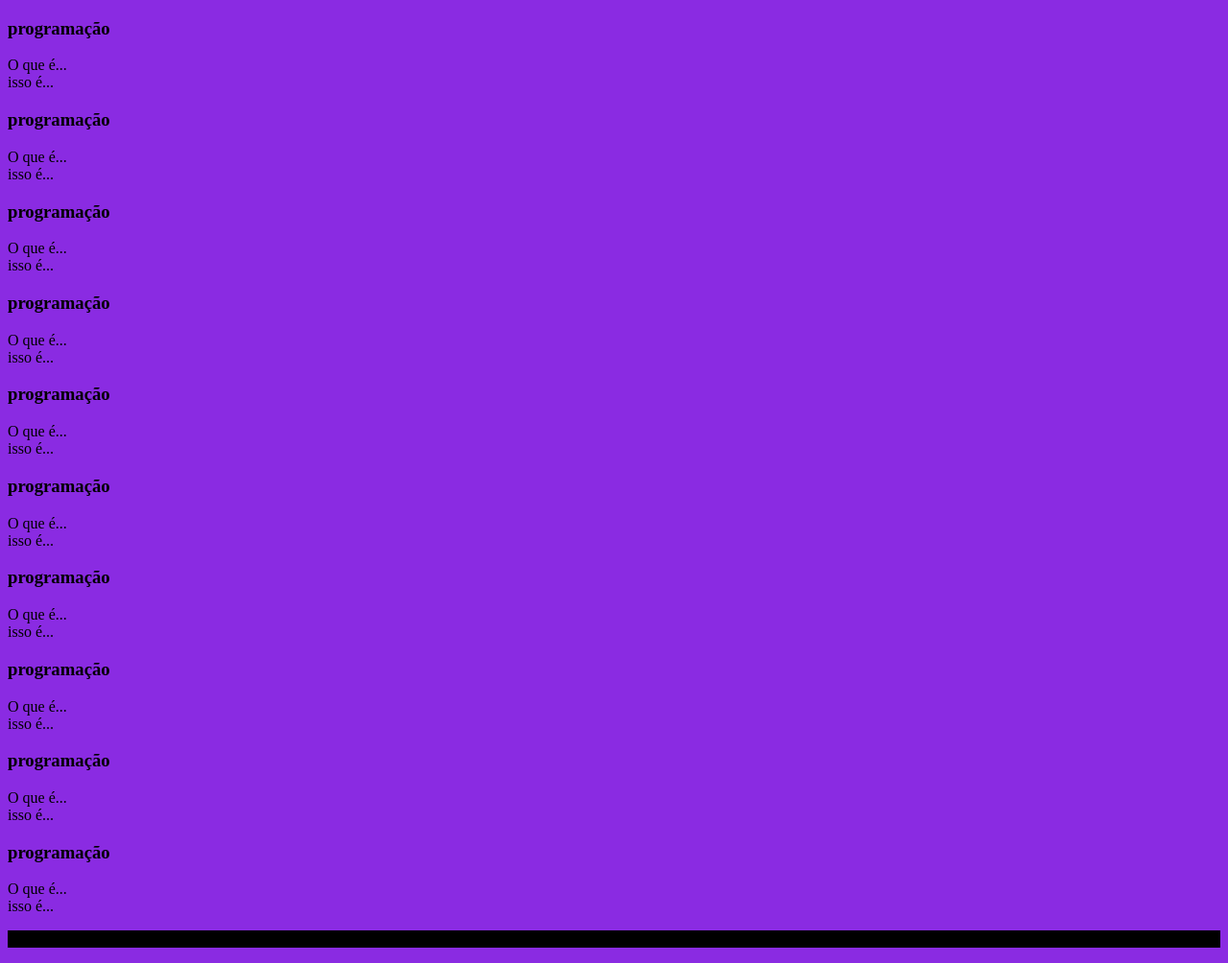
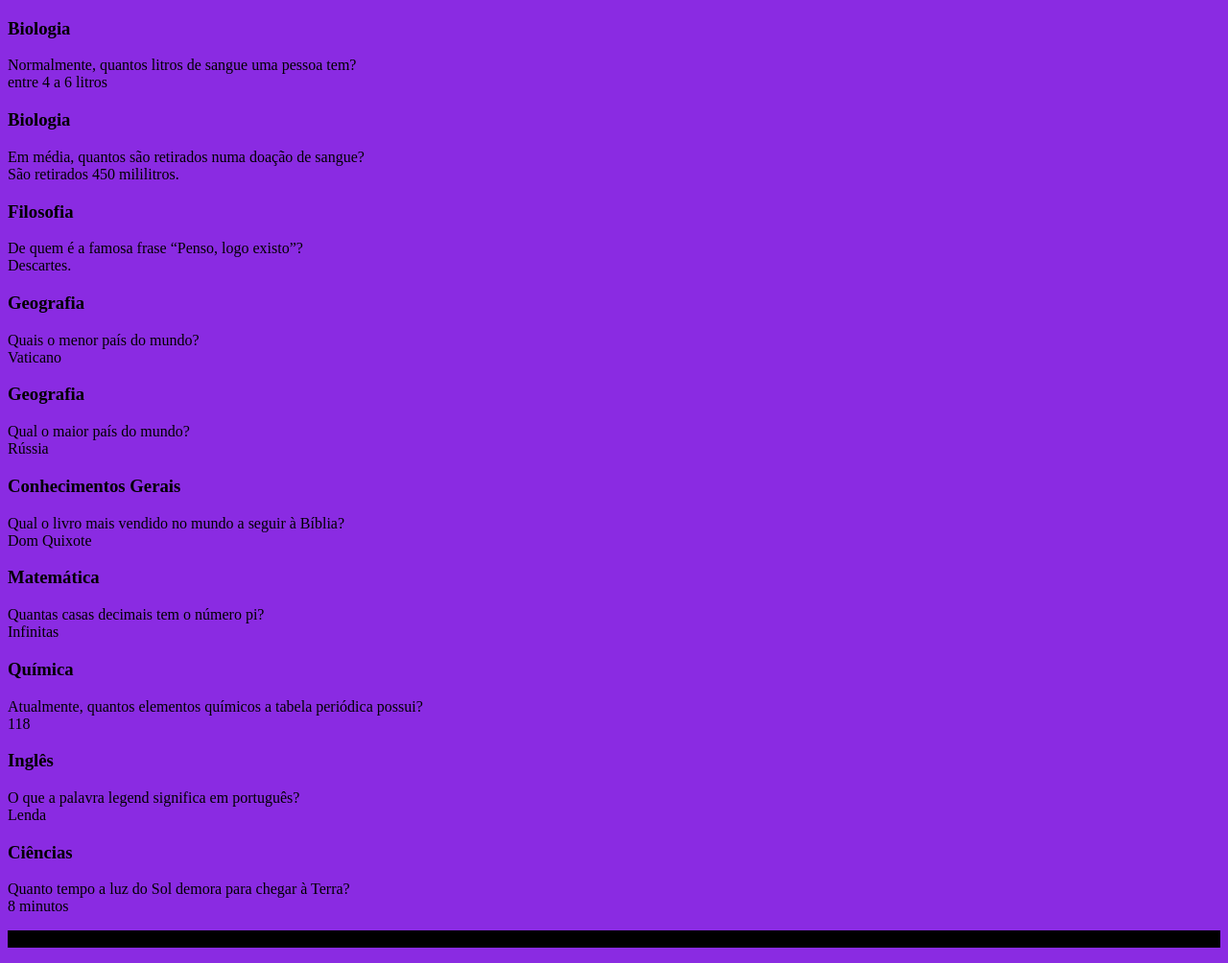
Before and after one commit to FehGSDF/PaginaWeb-Felipe, a plain HTML site: page index.html in a window 1280 px wide. Shown: the whole page at 96% size. Drawn offline with Linux system fonts and the light colour scheme.

Commit message:
Quarto_Commit

```diff
--- a/index.html
+++ b/index.html
@@ -11,110 +11,110 @@
 <section id="container">
     <article class="cartao">
         <div class="cartao__conteudo">
-        <h3>programação</h3>
+        <h3>Biologia</h3>
         <div class="class__conteudo_pergunta">
-            O que é...
+            Normalmente, quantos litros de sangue uma pessoa tem?
         </div>
         <div class="class__conteudo__resposta">
-            isso é...
+            entre 4 a 6 litros
         </div>
         </div>
         <section id="container">
     <article class="cartao">
         <div class="cartao__conteudo">
-        <h3>programação</h3>
+        <h3>Biologia</h3>
         <div class="class__conteudo_pergunta">
-            O que é...
+            Em média, quantos são retirados numa doação de sangue?
         </div>
         <div class="class__conteudo__resposta">
-            isso é...
+            São retirados 450 mililitros.
         </div>
         <section id="container">
     <article class="cartao">
         <div class="cartao__conteudo">
-        <h3>programação</h3>
+        <h3>Filosofia</h3>
         <div class="class__conteudo_pergunta">
-            O que é...
+            De quem é a famosa frase “Penso, logo existo”?
         </div>
         <div class="class__conteudo__resposta">
-            isso é...
+            Descartes.
         </div>
         </div>
         <section id="container">
     <article class="cartao">
         <div class="cartao__conteudo">
-        <h3>programação</h3>
+        <h3>Geografia</h3>
         <div class="class__conteudo_pergunta">
-            O que é...
+            Quais o menor país do mundo?
         </div>
         <div class="class__conteudo__resposta">
-            isso é...
+            Vaticano
         </div>
         </div>
         <section id="container">
     <article class="cartao">
         <div class="cartao__conteudo">
-        <h3>programação</h3>
+        <h3>Geografia</h3>
         <div class="class__conteudo_pergunta">
-            O que é...
+            Qual o maior país do mundo?
         </div>
         <div class="class__conteudo__resposta">
-            isso é...
+            Rússia
         </div>
         </div>
         <section id="container">
     <article class="cartao">
         <div class="cartao__conteudo">
-        <h3>programação</h3>
+        <h3>Conhecimentos Gerais</h3>
         <div class="class__conteudo_pergunta">
-            O que é...
+            Qual o livro mais vendido no mundo a seguir à Bíblia?
         </div>
         <div class="class__conteudo__resposta">
-            isso é...
+            Dom Quixote
         </div>
         </div>
         <section id="container">
     <article class="cartao">
         <div class="cartao__conteudo">
-        <h3>programação</h3>
+        <h3>Matemática</h3>
         <div class="class__conteudo_pergunta">
-            O que é...
+            Quantas casas decimais tem o número pi?
         </div>
         <div class="class__conteudo__resposta">
-            isso é...
+            Infinitas
         </div>
         </div>
         <section id="container">
     <article class="cartao">
         <div class="cartao__conteudo">
-        <h3>programação</h3>
+        <h3>Química</h3>
         <div class="class__conteudo_pergunta">
-            O que é...
+            Atualmente, quantos elementos químicos a tabela periódica possui?
         </div>
         <div class="class__conteudo__resposta">
-            isso é...
+            118
         </div>
         </div>
         <section id="container">
     <article class="cartao">
         <div class="cartao__conteudo">
-        <h3>programação</h3>
+        <h3>Inglês</h3>
         <div class="class__conteudo_pergunta">
-            O que é...
+            O que a palavra legend significa em português?
         </div>
         <div class="class__conteudo__resposta">
-            isso é...
+            Lenda
         </div>
         </div>
         <section id="container">
     <article class="cartao">
         <div class="cartao__conteudo">
-        <h3>programação</h3>
+        <h3>Ciências</h3>
         <div class="class__conteudo_pergunta">
-            O que é...
+            Quanto tempo a luz do Sol demora para chegar à Terra?
         </div>
         <div class="class__conteudo__resposta">
-            isso é...
+            8 minutos
         </div>
         </div>
     </article>
```
